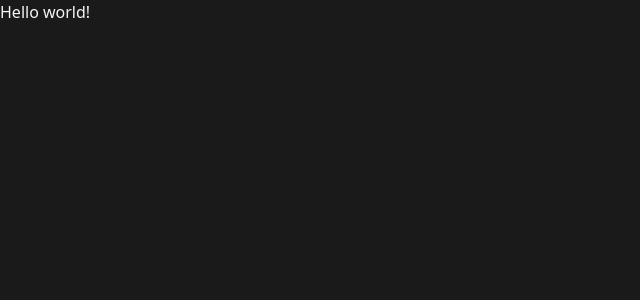
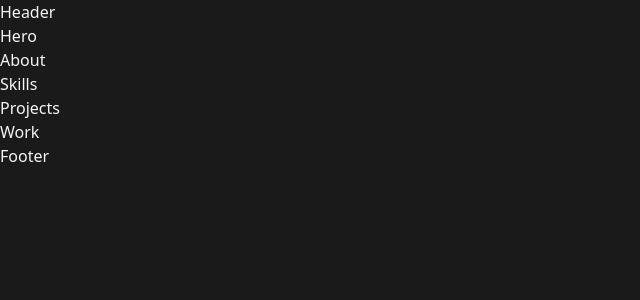
Before and after one commit to AndrewGlennAquino/personal-website-v2, a React (Vite) app: page / in a window 1280 px wide. Shown: the top 300 px of the page, without its empty margins (0-640 px from the left). Built offline with nearby package versions, Linux system fonts and the light colour scheme.

Commit message:
Create component skeletons

```diff
--- a/src/App.tsx
+++ b/src/App.tsx
@@ -1,7 +1,25 @@
-function App() {
-  return(
-    <div>Hello world!</div>
+import Header from "./components/header/Header.tsx";
+import Hero from "./components/hero/Hero.tsx";
+import About from "./components/about/About.tsx";
+import Skills from "./components/skills/Skills.tsx";
+import Projects from "./components/projects/Projects.tsx";
+import Work from "./components/work/Work.tsx";
+import Footer from "./components/footer/Footer.tsx";
+
+const App = () => {
+  return (
+    <>
+      <Header />
+      <main>
+        <Hero />
+        <About />
+        <Skills />
+        <Projects />
+        <Work />
+      </main>
+      <Footer />
+    </>
   );
-}
+};
 
 export default App;
--- /dev/null
+++ b/src/components/about/About.tsx
@@ -0,0 +1,7 @@
+const About = () => {
+  return (
+    <section aria-label="About">About</section>
+  );
+}
+
+export default About;
--- /dev/null
+++ b/src/components/footer/Footer.tsx
@@ -0,0 +1,7 @@
+const Footer = () => {
+  return (
+    <footer>Footer</footer>
+  );
+}
+
+export default Footer;
--- /dev/null
+++ b/src/components/header/Header.tsx
@@ -0,0 +1,9 @@
+const Header = () => {
+  return (
+    <header>
+      Header
+    </header>
+  );
+}
+
+export default Header;
--- /dev/null
+++ b/src/components/hero/Hero.tsx
@@ -0,0 +1,7 @@
+const Hero = () => {
+  return(
+    <section aria-label="Hero">Hero</section>
+  );
+}
+
+export default Hero;
--- /dev/null
+++ b/src/components/projects/Projects.tsx
@@ -0,0 +1,7 @@
+const Projects = () => {
+  return (
+    <section aria-label="Projects">Projects</section>
+  );
+}
+
+export default Projects;
--- /dev/null
+++ b/src/components/skills/Skills.tsx
@@ -0,0 +1,7 @@
+const Skills = () => {
+  return (
+    <section aria-label="Skills">Skills</section>
+  );
+}
+
+export default Skills;
--- /dev/null
+++ b/src/components/work/Work.tsx
@@ -0,0 +1,7 @@
+const Work = () => {
+  return (
+    <section aria-label="Work experience">Work</section>
+  );
+}
+
+export default Work;
```
